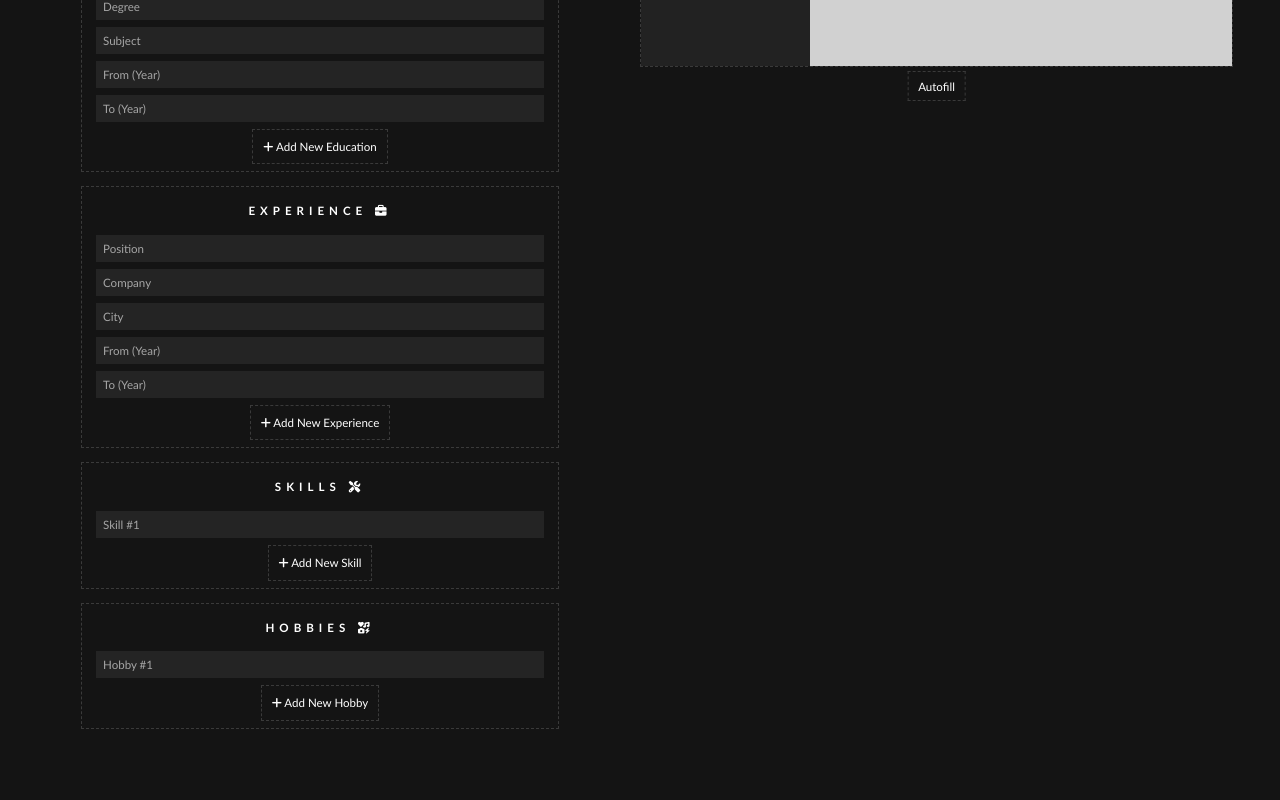
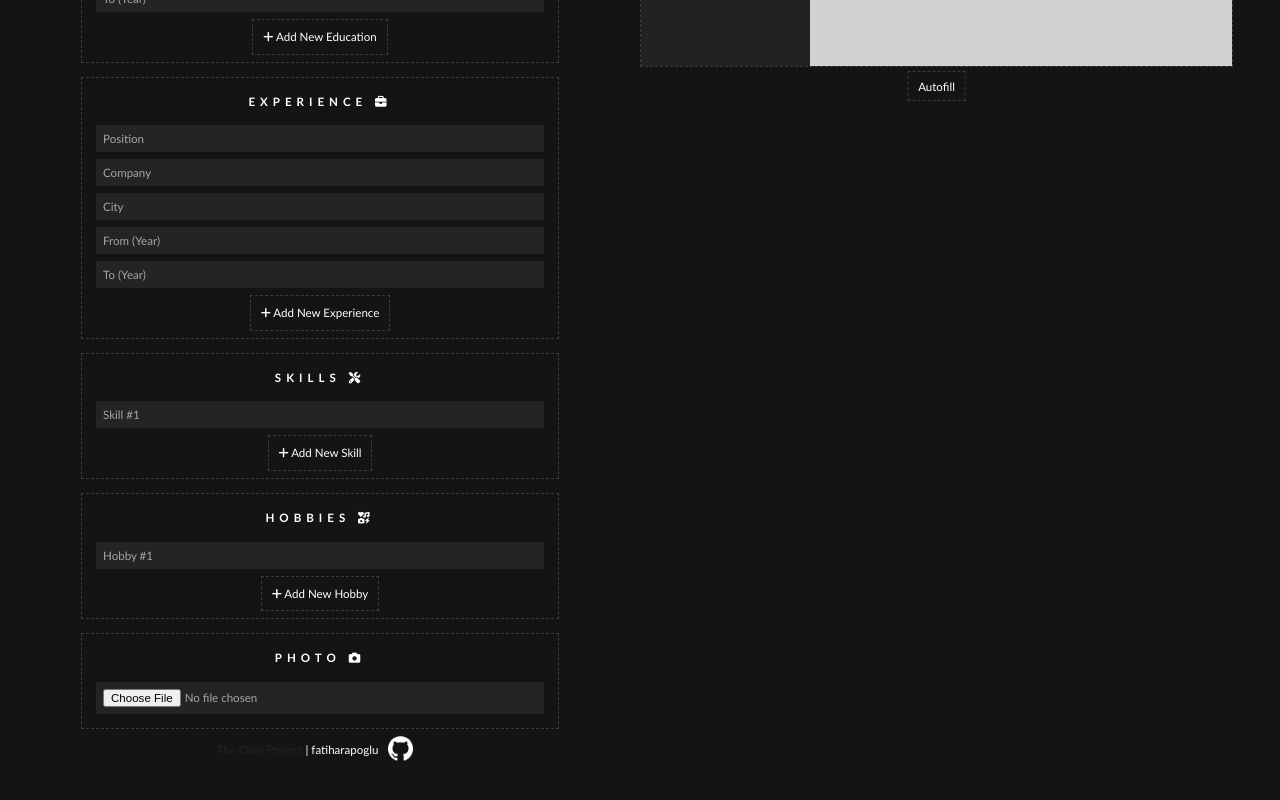
Before and after one commit to fatiharapoglu/cv-generator, a React (Create React App) app: page / in a window 1280 px wide. Shown: the part 820-1620 px from the top of the page. Before the commit the page ends 1589 px from the top, so only its background shows below. Built offline with nearby package versions, Linux system fonts and the light colour scheme.

Commit message:
add footer

```diff
--- a/src/components/c-form.js
+++ b/src/components/c-form.js
@@ -5,12 +5,12 @@ import General from "./c-general";
 import Hobbies from "./c-hobbies";
 import Photo from "./c-photo";
 import Skills from "./c-skills";
+import Footer from "./m-footer";
 
 const Form = (props) => {
     return (
         <div className="form">
             <General data={props.general} handler={props.handleGeneralChange} />
-            <Photo handler={props.handlePhotoChange} />
             <Education
                 data={props.education}
                 dataPlus={props.educationPlus}
@@ -29,6 +29,8 @@ const Form = (props) => {
             />
             <Skills data={props.skills} handler={props.handleSkillsChange} />
             <Hobbies data={props.hobbies} handler={props.handleHobbiesChange} />
+            <Photo handler={props.handlePhotoChange} />
+            <Footer />
         </div>
     );
 };
--- a/src/components/m-footer.js
+++ b/src/components/m-footer.js
@@ -1,4 +1,5 @@
 import React from "react";
+import github from "../assets/GitHub-Mark-Light-120px-plus.png";
 
 const Footer = () => {
     return (
@@ -9,16 +10,12 @@ const Footer = () => {
                         href="https://www.theodinproject.com/lessons/node-path-javascript-cv-application"
                         id="odin"
                     >
-                        The Odin Project
+                        The Odin Project{" "}
                     </a>
                     | fatiharapoglu
                 </span>
                 <a href="https://github.com/fatiharapoglu">
-                    <img
-                        className="github-icon"
-                        src="assets/GitHub-Mark-Light-120px-plus.png"
-                        alt="github-logo"
-                    />
+                    <img className="github-icon" src={github} alt="github-logo" />
                 </a>
             </div>
         </footer>
--- a/src/styles/style.css
+++ b/src/styles/style.css
@@ -291,7 +291,6 @@ ol li {
 .footer {
     display: flex;
     justify-content: center;
-    height: 5vh;
 }
 
 .about {
```
